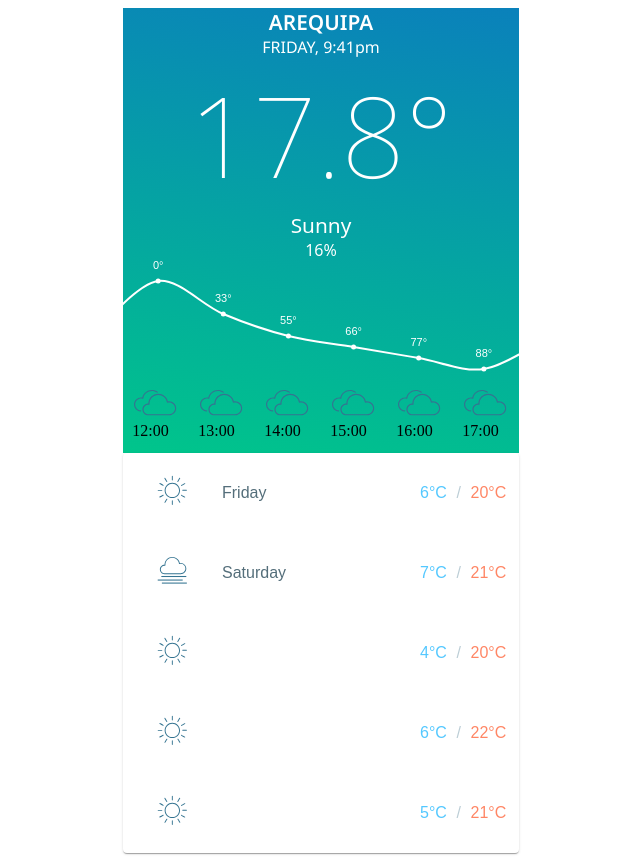
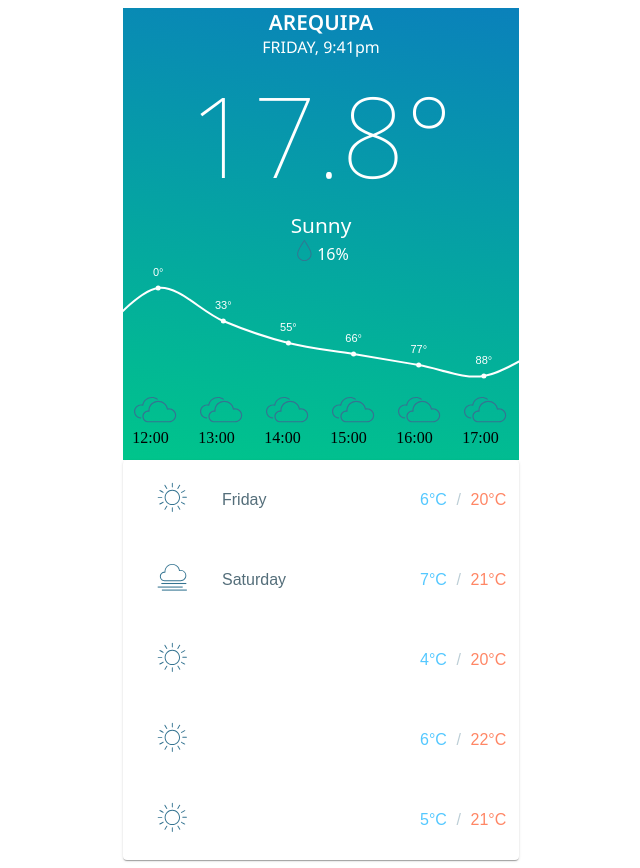
Before and after one commit to oscaramos/weather-app, a React (Create React App) app: page / in a window 1280 px wide. Shown: the whole page, without its empty margins (319-959 px from the left). Built offline with nearby package versions, Linux system fonts and the light colour scheme.

Commit message:
Humidity icon

```diff
--- a/src/App.js
+++ b/src/App.js
@@ -13,7 +13,7 @@ import {
 } from './api/api'
 
 // import cloudIcon from './icons/weather/cloud.svg'
-// import humidityIcon from './icons/weather/humidity.svg'
+
 
 import './App.css'
 
--- a/src/components/Header.jsx
+++ b/src/components/Header.jsx
@@ -4,6 +4,8 @@ import Grid from '@material-ui/core/Grid'
 import { makeStyles } from '@material-ui/core/styles'
 import WeatherChart from './WeatherChart'
 import ChartBottomAxis from './ChartBottomAxis'
+
+import humidityIcon from '../icons/weather/humidity.svg'
 
 const useStyles = makeStyles(() => ({
   weatherInfoContainer: {
@@ -40,6 +42,10 @@ const useStyles = makeStyles(() => ({
     fontSize: '1em',
     color: 'white',
   },
+  humidityIcon: {
+    height: '1.5em',
+    width: '1.5em',
+  },
   weatherChart: {
     width: '100%',
     height: '8em',
@@ -61,8 +67,14 @@ function Header({ currentTime, data, humidity, location, temperature, weatherDes
 
   // Create data with sides on the left and right containing mean
   const dataWithSides = JSON.parse(JSON.stringify(data)) // Deep copy data
-  dataWithSides[0].data.unshift({ x: '-1:00', y: getTemperaturesMean(data) }) // On left
-  dataWithSides[0].data.push({ x: '-2:00', y: getTemperaturesMean(data) }) // On right
+  dataWithSides[0].data.unshift({
+    x: '-1:00',
+    y: getTemperaturesMean(data),
+  }) // On left
+  dataWithSides[0].data.push({
+    x: '-2:00',
+    y: getTemperaturesMean(data),
+  }) // On right
 
   return (
     <Grid container direction="column" alignItems="center" className={classes.weatherInfoContainer}>
@@ -80,8 +92,15 @@ function Header({ currentTime, data, humidity, location, temperature, weatherDes
         {weatherDescription}
       </Grid>
       <Grid item className={classes.humidity}>
-        {humidity}
-        %
+        <Grid container direction="row" alignItems='center'>
+          <Grid item>
+            <img src={humidityIcon} alt="humidity icon" className={classes.humidityIcon} />
+          </Grid>
+          <Grid item>
+            {humidity}
+            %
+          </Grid>
+        </Grid>
       </Grid>
       <Grid item className={classes.weatherChart}>
         <WeatherChart data={dataWithSides} />
```
